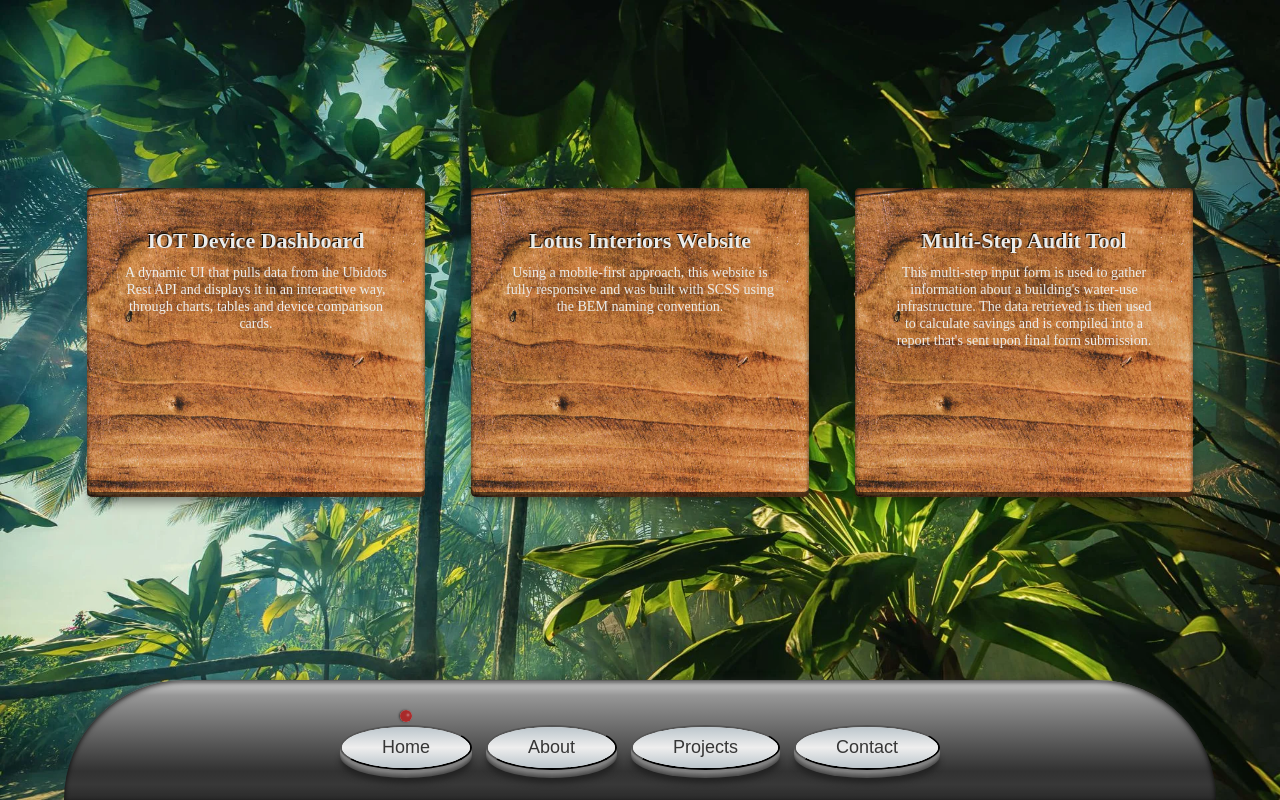
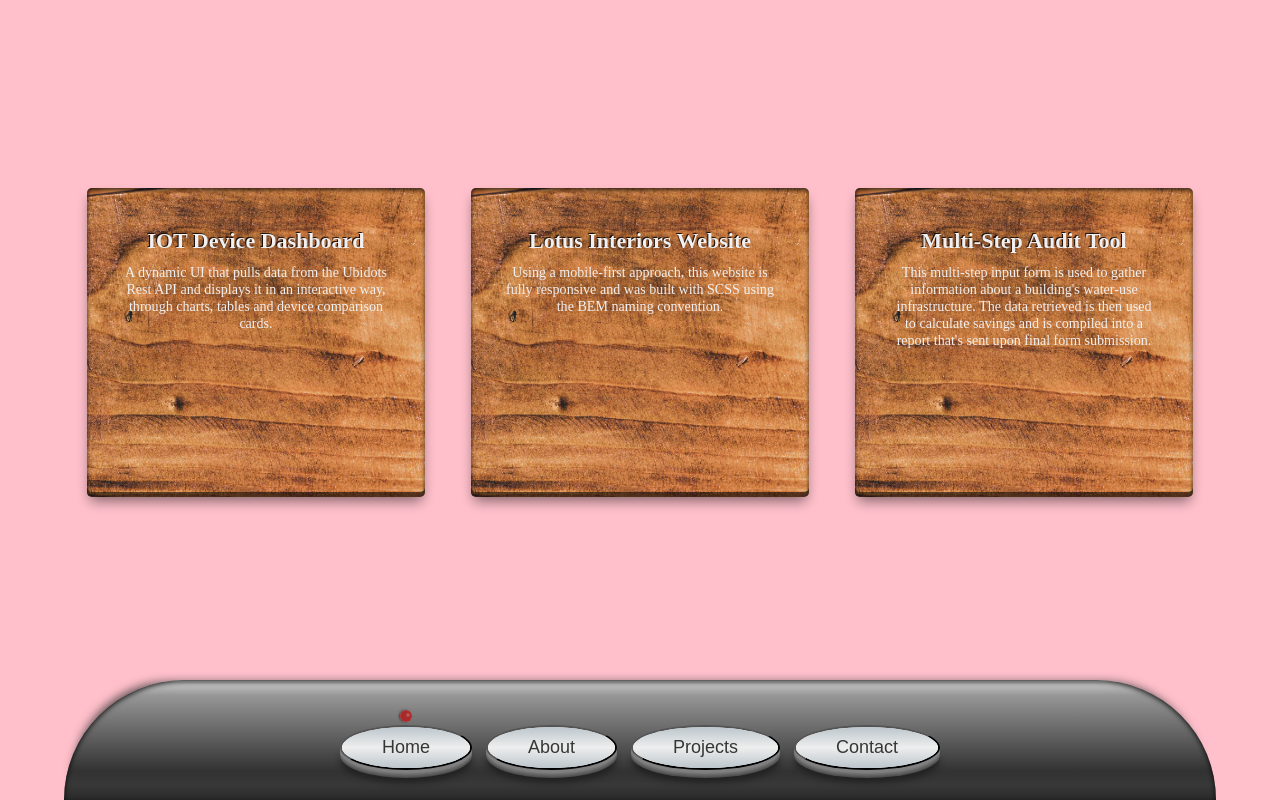
Before and after one commit to Liv4-code/planet-portfolio-site, a React (Create React App) app: page /projects in a window 1280 px wide. Built offline with nearby package versions, Linux system fonts and the light colour scheme; a web font is replaced by a local one.

Commit message:
Changed projects section background img to background color to test loading speed

```diff
--- a/src/Projects.js
+++ b/src/Projects.js
@@ -5,7 +5,7 @@ import { LazyLoadImage } from "react-lazy-load-image-component";
 function Projects() {
     return (
         <div className="projects-container">
-            <LazyLoadImage
+            {/* <LazyLoadImage
                 key={0}
                 src={backgroundImg}
                 width={1500}
@@ -15,7 +15,7 @@ function Projects() {
                 placeholderSrc={backgroundImg}
                 threshold={10}
                 visibleByDefault={true}
-            />
+            /> */}
             <div className="projects">
                 <div className="card">
                     <a
--- a/src/Projects.scss
+++ b/src/Projects.scss
@@ -7,6 +7,7 @@ $breakpoint-sml-cellphone: 500px;
 $breakpoint-xsml-cellphone: 400px;
 
 .projects-container {
+    background-color: pink;
     height: 100vh;
     position: relative;
     display: flex;
```
